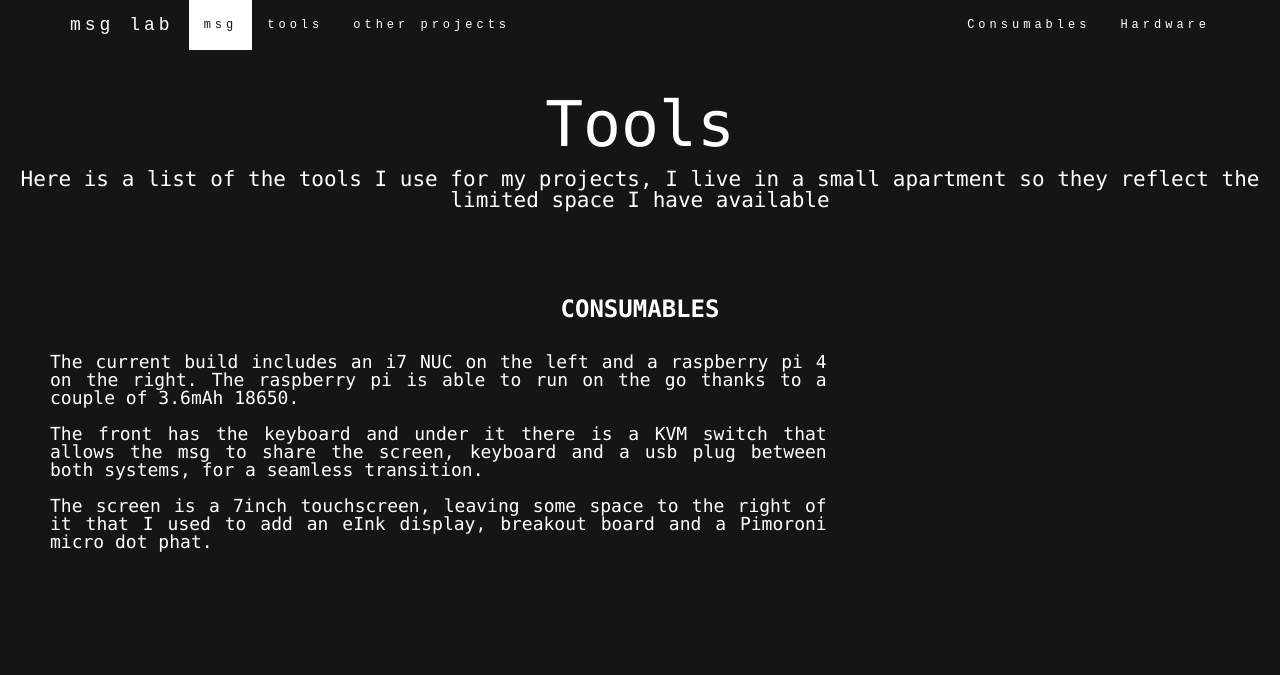
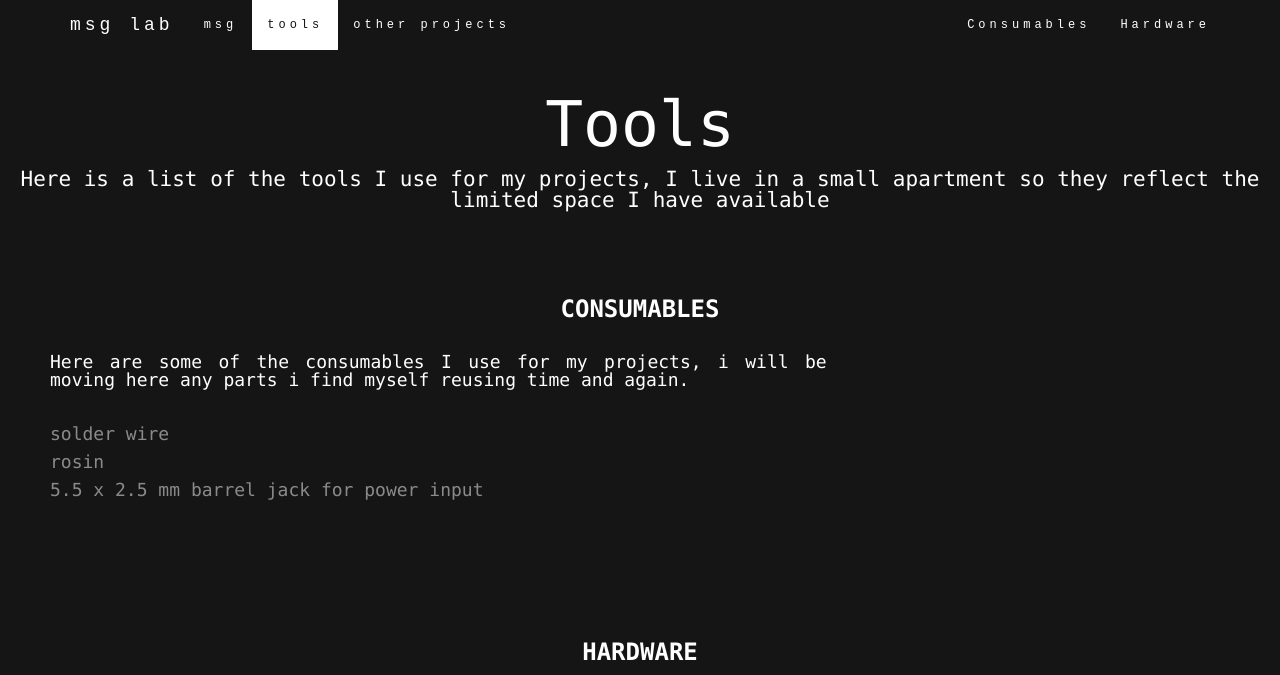
Before and after one commit to msglab/msglab, a Jekyll site: the page html/tools.html, which Jekyll copies as it is, in a window 1280 px wide and 1373 px high, cut to the strip 0-675 px from the top of the window. Built offline with Jekyll 4.4.1, drawn with Linux system fonts in a browser that asks for light colours; some of the changed text lies outside the part shown.

Commit message:
update tools

```diff
--- a/html/msg.html
+++ b/html/msg.html
@@ -152,10 +152,9 @@
             img-responsive" alt="left shot of msg">
       </div>
       <div class="col-sm-8 text-justify">
-        This website is being held in github, I will share here links to the files I used for the deck.<br>
+        This website is being held in github, I will share here links to the files I used for the deck.<br><br>
         Python script used for the eInk. I may add a how to to make it load on startup.
         <br><br>
-        <p><a href="https://amzn.to/3jxOUjn" class="blog-link">Heat insert tips</a></p>
         <br>
       </div>
     </div>
--- a/html/tools.html
+++ b/html/tools.html
@@ -31,8 +31,8 @@
 
       <div class="collapse navbar-collapse" id="myNavbar">
         <ul class="nav navbar-nav navbar-left">
-          <li><a href="#toolsPage" class="nav-link" style="padding-left: 15px;">msg</a></li>
-          <li><a href="/html/tools.html">tools</a></li>
+          <li><a href="/html/msg.html" class="nav-link" style="padding-left: 15px;">msg</a></li>
+          <li><a href="#toolsPage">tools</a></li>
           <li><a href="/html/other.html">other projects</a></li>
         </ul>
         <ul class="nav navbar-nav navbar-right">
@@ -52,13 +52,12 @@
     <h2>Consumables</h2>
     <div class="row">
       <div class="col-sm-8 text-justify">
-        The current build includes an i7 NUC on the left and a raspberry pi 4 on the right. The raspberry pi is able
-        to run on the go thanks to a couple of 3.6mAh 18650.<br><br>
-        The front has the keyboard and under it there is a KVM switch that allows the msg to share the screen,
-        keyboard and a usb plug between both systems, for a seamless transition.<br><br>
-        The screen is a 7inch touchscreen, leaving some space to the right of it that I used to add an eInk
-        display, breakout board and a Pimoroni micro dot phat.
+        Here are some of the consumables I use for my projects, i will be moving here any parts i find myself reusing time and again.<br>
+        &nbsp;<br>
         <br>
+        <p><a href="https://amzn.to/3nvat6w" class="blog-link">solder wire</a></p>
+        <p><a href="https://amzn.to/2Gvllkn" class="blog-link">rosin</a></p>
+        <p><a href="https://amzn.to/36LX04v" class="blog-link">5.5 x 2.5 mm barrel jack for power input</a></p>
       </div>
     </div>
   </div>
@@ -72,25 +71,24 @@
           img-responsive" alt="front shot of msg">
       </div>
       <div class="col-sm-8 text-justify">
-        I used a lot of parts, I will try to be as complete as possible in this list, but many choices were made
-        to
-        use stuff I had at hand, and better options may be available out there.<br>
+        Here are the tools I ahve been usign to design and assemble the projects.<br><br>
+        Many of them can be replaced by cheaper (or pricier) options, these just happen to be the ones I have.<br>
         &nbsp;<br>
-        <p>Main Components:</p>
-        <p><a href="https://amzn.to/2HYAgUh" class="blog-link">7 Inch screen</a></p>
-        <p><a href="https://amzn.to/33E4bd3" class="blog-link">2.13 eInk screen</a></p>
-        <p>&nbsp;</p>
-        <p>Screws &amp; Co:</p>
-
-        <p><a href="https://amzn.to/3llGHPL" class="blog-link">Short M3 screws 10mm are the most used here</a></p>
-        <p><a href="https://amzn.to/2SxJPvx" class="blog-link">Long M3 screws for the hinge</a></p>
-        <p><a href="https://amzn.to/2SvVTNJ" class="blog-link">Nylon washers for the hinge</a></p>
-        <p><a href="https://amzn.to/36LX04v" class="blog-link">5.5 x 2.5 mm barrel jack for power input</a></p>
-        <p><a href="https://amzn.to/2I1yQZd" class="blog-link">26 AWG hook up wire</a></p>
-        <p><a href="https://amzn.to/3d7dtBl" class="blog-link">M3 heat inserts</a></p>
-        <p><a href="https://amzn.to/2SxmrhF" class="blog-link">M2.5 heat inserts</a></p>
-        <p><a href="https://amzn.to/2I1A4DN" class="blog-link">4pin connector for USB internal wiring</a></p>
-
+        <p><a href="https://amzn.to/3jL15cz" class="blog-link">liquid tape</a></p>
+        <p><a href="https://amzn.to/3lwLIVT" class="blog-link">solder iron</a></p>
+        <p><a href="https://amzn.to/2IcIvfN" class="blog-link">self-healing cutting matt</a></p>
+        <p><a href="https://amzn.to/2SFpc0s" class="blog-link">caliper</a></p>
+        <p><a href="https://shop.prusa3d.com/en/3d-printers/180-original-prusa-i3-mk3s-kit.html#" class="blog-link">3d printer</a></p>
+        <p><a href="https://amzn.to/30OvuiN" class="blog-link">helping hands</a></p>
+        <p><a href="https://amzn.to/36Zct1h" class="blog-link">solder reel stand</a></p>
+        <p><a href="tapping tool, not used" class="blog-link"></a></p>
+        <p><a href="tapping tool, not used" class="blog-link"></a></p>
+        <p><a href="https://amzn.to/3iKlFZi" class="blog-link">smoke absorber</a></p>
+        <p><a href="https://amzn.to/2If0aUd" class="blog-link">screwdriver</a></p>
+        <p><a href="https://amzn.to/2SFptAw" class="blog-link">heat gun</a></p>
+        <p><a href="https://amzn.to/3luYl3Q" class="blog-link">glue gun</a></p>
+        <p><a href="https://amzn.to/2GKzRV0" class="blog-link">knives to remove supports</a></p>
+        <p><a href="https://amzn.to/34I0X7o" class="blog-link">wire stripper</a></p>
       </div>
     </div>
   </div>
```
